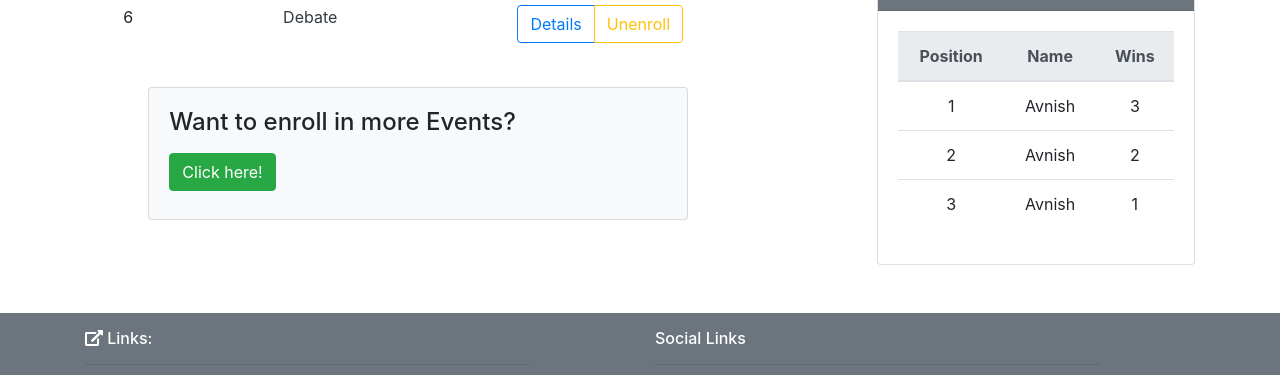
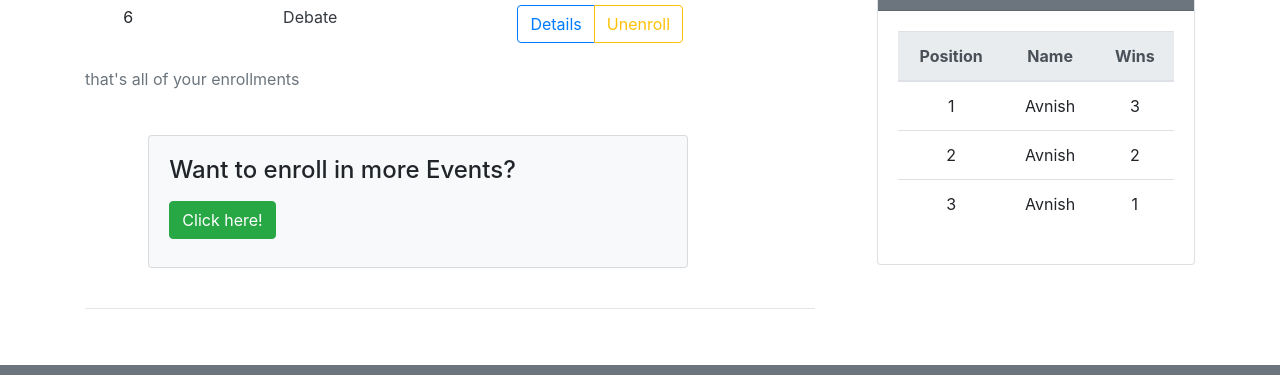
Before and after one commit to dcrustclub/dcrustclub.github.io, a website: page dashboard.html in a window 1280 px wide. Shown: the part 650-1025 px from the top of the page. Drawn offline with nearby package versions, Linux system fonts and the light colour scheme.

Commit message:
Dashboard Designing part - 3

```diff
--- a/dashboard.html
+++ b/dashboard.html
@@ -77,6 +77,7 @@
 					<div class="col-11">
 
 						<table class="table text-center table-hover table-responsive-sm">
+							<caption>that's all of your enrollments</caption>
 							<thead class="table-secondary">
 								<th>Sno</th>
 								<th>Event Name</th>
@@ -153,8 +154,8 @@
 					</div>
 				</div>
 
-				<div class="row mt-3">
-					<div class="col-9 offset-1">
+				<div class="row mt-3 mb-3">
+					<div class="col-9 offset-1 mb-3">
 						<div class="card h4 bg-light">
 							<div class="card-body">
 								Want to enroll in more Events?<br>
@@ -164,7 +165,9 @@
 							</div>
 						</div>
 					</div>
-
+					<div class="col-12">
+						<hr>
+					</div>
 				</div>
 
 			</div>
```
